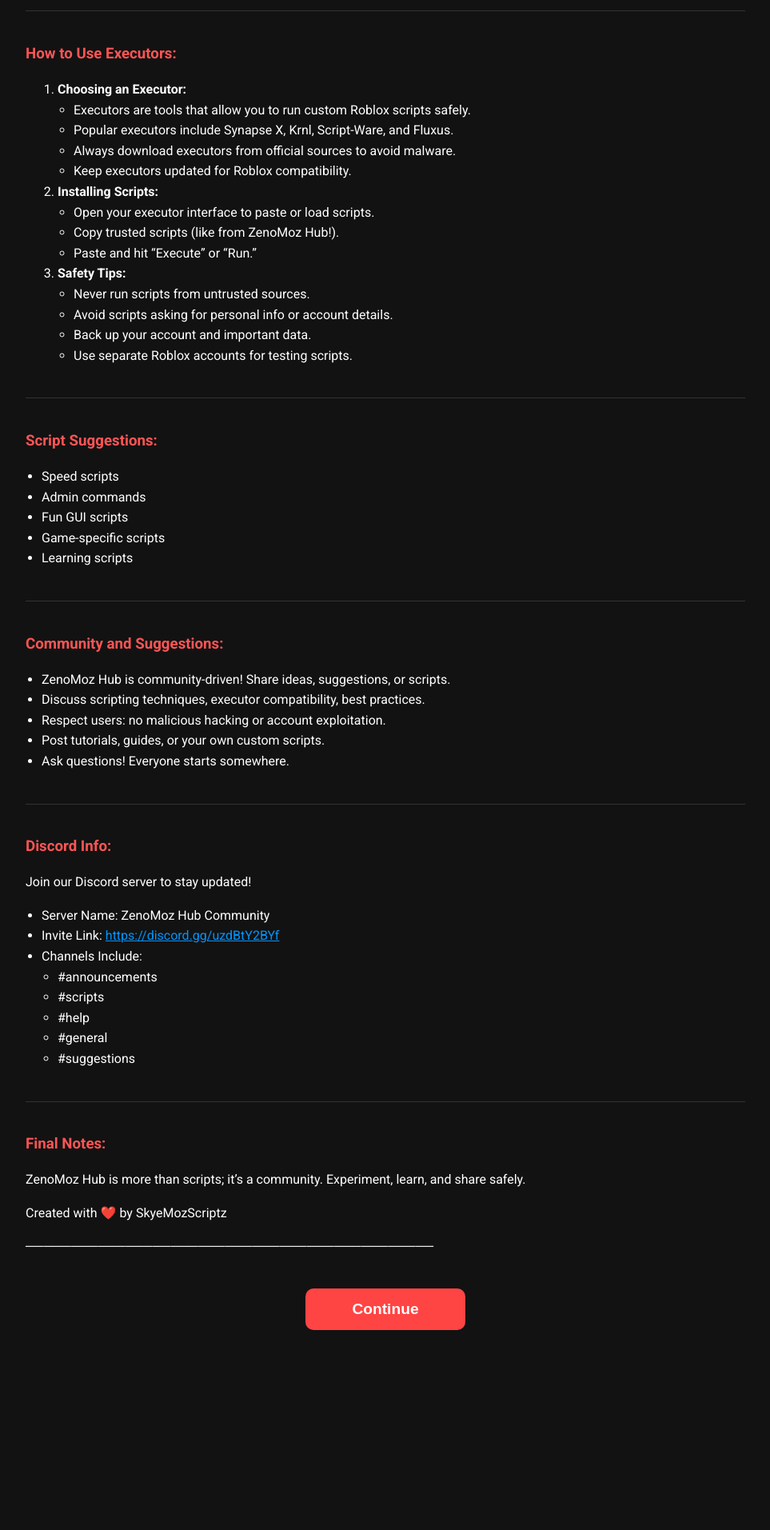
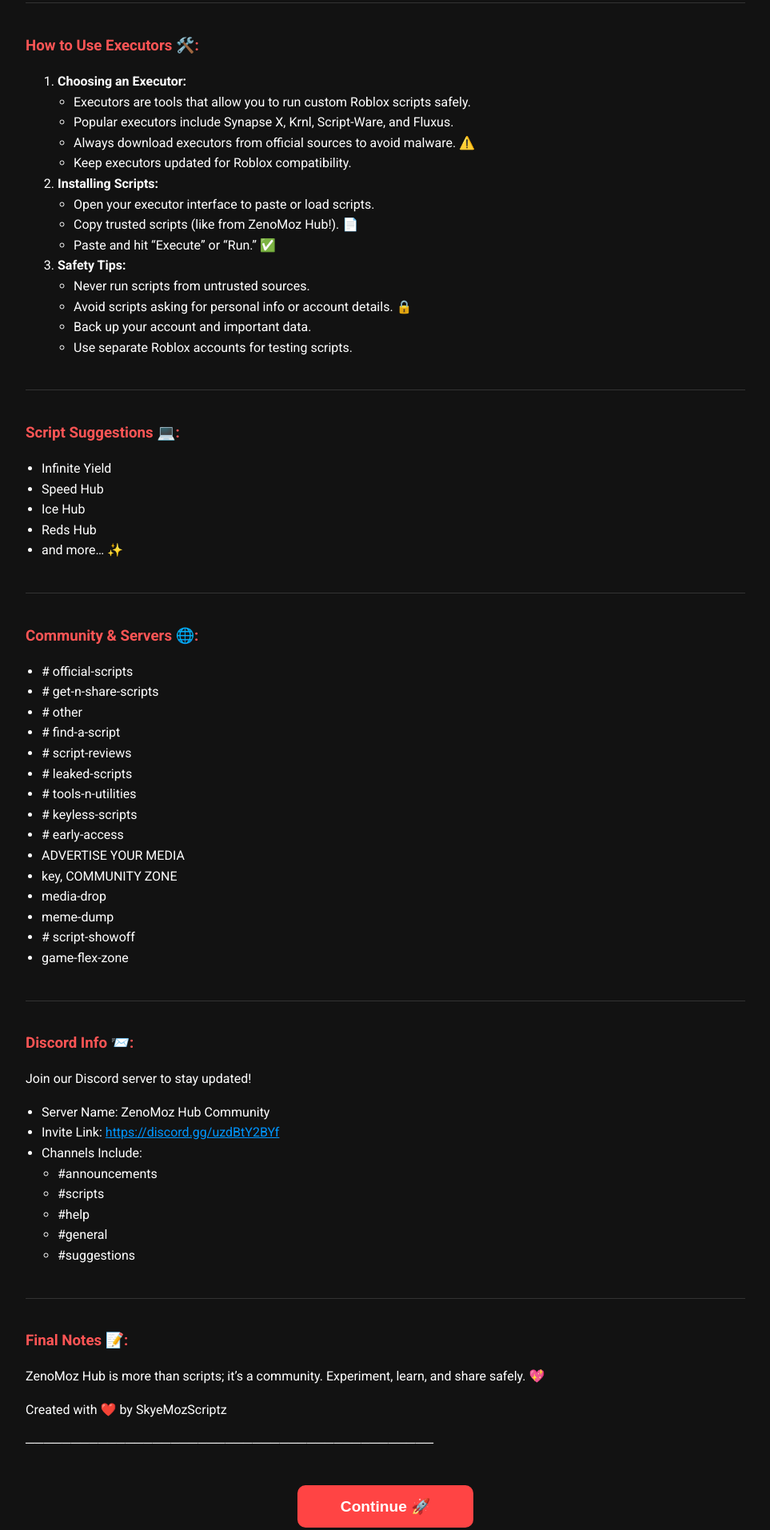
Before and after one commit to SkyeMozScriptzHub/Guide-And-Tips, a plain HTML site: page index.html in a window 1280 px wide. Shown: the part 574-2487 px from the top of the page at 80% size, without its empty margins (158-1121 px from the left). Before the commit the page ends 2287 px from the top, so only its background shows below. Drawn offline with Linux system fonts and the light colour scheme.

Commit message:
Update index.html

```diff
--- a/index.html
+++ b/index.html
@@ -13,10 +13,15 @@
       color: #ffffff;
       line-height: 1.6;
       scroll-behavior: smooth;
+      overflow-x: hidden;
     }
     header {
       text-align: center;
       padding: 50px 20px 20px 20px;
+      opacity: 0;
+      transform: translateY(50px);
+      animation: slideUp 1s forwards;
+      animation-delay: 0.3s;
     }
     header h1 {
       font-size: 3em;
@@ -28,7 +33,11 @@
       font-size: 1.5em;
       font-weight: 400;
       color: #dddddd;
-      margin-bottom: 30px;
+      margin-bottom: 20px;
+    }
+    header p {
+      font-size: 1em;
+      color: #cccccc;
     }
     .content {
       max-width: 900px;
@@ -41,19 +50,19 @@
       padding-top: 20px;
     }
     .section h3 {
-      color: #ff5555; /* red headings for sections */
+      color: #ff5555;
       margin-bottom: 10px;
     }
     .section ul {
       padding-left: 20px;
     }
     .discord-link {
-      color: #0096ff; /* blue clickable link */
+      color: #0096ff;
       text-decoration: underline;
     }
     .continue-btn {
       display: block;
-      width: 200px;
+      width: 220px;
       margin: 40px auto 0 auto;
       padding: 15px;
       text-align: center;
@@ -64,54 +73,63 @@
       border: none;
       border-radius: 10px;
       cursor: pointer;
-      transition: transform 0.2s, background-color 0.2s;
+      opacity: 0;
+      transform: translateY(50px);
+      transition: transform 0.3s, background-color 0.2s, opacity 0.3s;
     }
     .continue-btn:hover {
-      transform: scale(1.05);
+      transform: translateY(0) scale(1.05);
       background-color: #ff2222;
+    }
+
+    @keyframes slideUp {
+      to {
+        opacity: 1;
+        transform: translateY(0);
+      }
     }
   </style>
 </head>
 <body>
   <!-- Click sound -->
-  <audio id="clickSound" src="https://www.myinstants.com/media/sounds/click.mp3" preload="auto"></audio>
+  <audio id="clickSound" src="click.mp3" preload="auto"></audio>
 
   <header>
-    <h1>ZenoMoz Hub</h1>
-    <h2>Guides & Tips</h2>
-    <p>Welcome to ZenoMoz Hub! Made by <strong>SkyeMozScriptz</strong></p>
+    <h1>✨ ZenoMoz Hub ✨</h1>
+    <h2>Guides & Tips 📚</h2>
+    <p>Welcome to ZenoMoz Hub! Made by <strong>SkyeMozScriptz</strong> 🚀</p>
   </header>
 
   <div class="content">
     <div class="section">
       <p>─────────────────────────────────────────────</p>
-      <p>Hello, fellow scripters and Roblox adventurers!</p>
-      <p>You’ve just entered ZenoMoz Hub, your ultimate resource for learning, sharing, and exploring the world of Roblox scripting safely and responsibly. Whether you’re a beginner looking to understand the basics or an experienced developer wanting to level up your scripting game, this hub is designed to give you the tools, tips, and community support you need.</p>
+      <p>Hello, fellow scripters and Roblox adventurers! 🎮</p>
+      <p>You’ve just entered ZenoMoz Hub, your ultimate resource for learning, sharing, and exploring the world of Roblox scripting safely and responsibly. Whether you’re a beginner looking to understand the basics or an experienced developer wanting to level up your scripting game, this hub is designed to give you the tools, tips, and community support you need. 💡</p>
       <p>─────────────────────────────────────────────</p>
     </div>
 
     <div class="section">
-      <h3>How to Use Executors:</h3>
+      <h3>How to Use Executors 🛠️:</h3>
       <ol>
         <li><strong>Choosing an Executor:</strong>
           <ul>
             <li>Executors are tools that allow you to run custom Roblox scripts safely.</li>
             <li>Popular executors include Synapse X, Krnl, Script-Ware, and Fluxus.</li>
-            <li>Always download executors from official sources to avoid malware.</li>
+            <li>Always download executors from official sources to avoid malware. ⚠️</li>
             <li>Keep executors updated for Roblox compatibility.</li>
           </ul>
         </li>
         <li><strong>Installing Scripts:</strong>
           <ul>
             <li>Open your executor interface to paste or load scripts.</li>
-            <li>Copy trusted scripts (like from ZenoMoz Hub!).</li>
-            <li>Paste and hit “Execute” or “Run.”</li>
+            <li>Copy trusted scripts (like from ZenoMoz Hub!). 📄</li>
+            <li>Paste and hit “Execute” or “Run.” ✅</li>
           </ul>
         </li>
         <li><strong>Safety Tips:</strong>
           <ul>
             <li>Never run scripts from untrusted sources.</li>
-            <li>Avoid scripts asking for personal info or account details.</li>
+            <li>Avoid scripts asking for personal info or account details. 🔒</li>
             <li>Back up your account and important data.</li>
             <li>Use separate Roblox accounts for testing scripts.</li>
           </ul>
@@ -120,29 +138,39 @@
     </div>
 
     <div class="section">
-      <h3>Script Suggestions:</h3>
+      <h3>Script Suggestions 💻:</h3>
       <ul>
-        <li>Speed scripts</li>
-        <li>Admin commands</li>
-        <li>Fun GUI scripts</li>
-        <li>Game-specific scripts</li>
-        <li>Learning scripts</li>
+        <li>Infinite Yield</li>
+        <li>Speed Hub</li>
+        <li>Ice Hub</li>
+        <li>Reds Hub</li>
+        <li>and more… ✨</li>
       </ul>
     </div>
 
     <div class="section">
-      <h3>Community and Suggestions:</h3>
+      <h3>Community & Servers 🌐:</h3>
       <ul>
-        <li>ZenoMoz Hub is community-driven! Share ideas, suggestions, or scripts.</li>
-        <li>Discuss scripting techniques, executor compatibility, best practices.</li>
-        <li>Respect users: no malicious hacking or account exploitation.</li>
-        <li>Post tutorials, guides, or your own custom scripts.</li>
-        <li>Ask questions! Everyone starts somewhere.</li>
+        <li># official-scripts</li>
+        <li># get-n-share-scripts</li>
+        <li># other</li>
+        <li># find-a-script</li>
+        <li># script-reviews</li>
+        <li># leaked-scripts</li>
+        <li># tools-n-utilities</li>
+        <li># keyless-scripts</li>
+        <li># early-access</li>
+        <li>ADVERTISE YOUR MEDIA</li>
+        <li>key, COMMUNITY ZONE</li>
+        <li>media-drop</li>
+        <li>meme-dump</li>
+        <li># script-showoff</li>
+        <li>game-flex-zone</li>
       </ul>
     </div>
 
     <div class="section">
-      <h3>Discord Info:</h3>
+      <h3>Discord Info 📨:</h3>
       <p>Join our Discord server to stay updated!</p>
       <ul>
         <li>Server Name: ZenoMoz Hub Community</li>
@@ -160,35 +188,36 @@
     </div>
 
     <div class="section">
-      <h3>Final Notes:</h3>
-      <p>ZenoMoz Hub is more than scripts; it’s a community. Experiment, learn, and share safely.</p>
+      <h3>Final Notes 📝:</h3>
+      <p>ZenoMoz Hub is more than scripts; it’s a community. Experiment, learn, and share safely. 💖</p>
       <p>Created with ❤️ by SkyeMozScriptz</p>
       <p>─────────────────────────────────────────────</p>
     </div>
 
-    <button class="continue-btn" onclick="playClickAndRedirect()">
-      Continue
+    <button class="continue-btn">
+      Continue 🚀
     </button>
   </div>
 
   <script>
     const clickSound = document.getElementById('clickSound');
+    const continueBtn = document.querySelector('.continue-btn');
 
-    function playClickAndRedirect() {
+    // Slide up animation for button
+    window.addEventListener('load', () => {
+      setTimeout(() => {
+        continueBtn.style.opacity = 1;
+        continueBtn.style.transform = 'translateY(0)';
+      }, 1200); // after header animation
+    });
+
+    // Click sound + redirect
+    continueBtn.addEventListener('click', () => {
       clickSound.currentTime = 0;
       clickSound.play();
       setTimeout(() => {
         window.location.href = 'https://hyper-denzeno-moz-collab.vercel.app/';
-      }, 200); // slight delay so sound plays
-    }
-
-    // Optional: make all buttons play sound
-    const buttons = document.querySelectorAll('button');
-    buttons.forEach(btn => {
-      btn.addEventListener('click', () => {
-        clickSound.currentTime = 0;
-        clickSound.play();
-      });
+      }, 200);
     });
   </script>
 </body>
```
